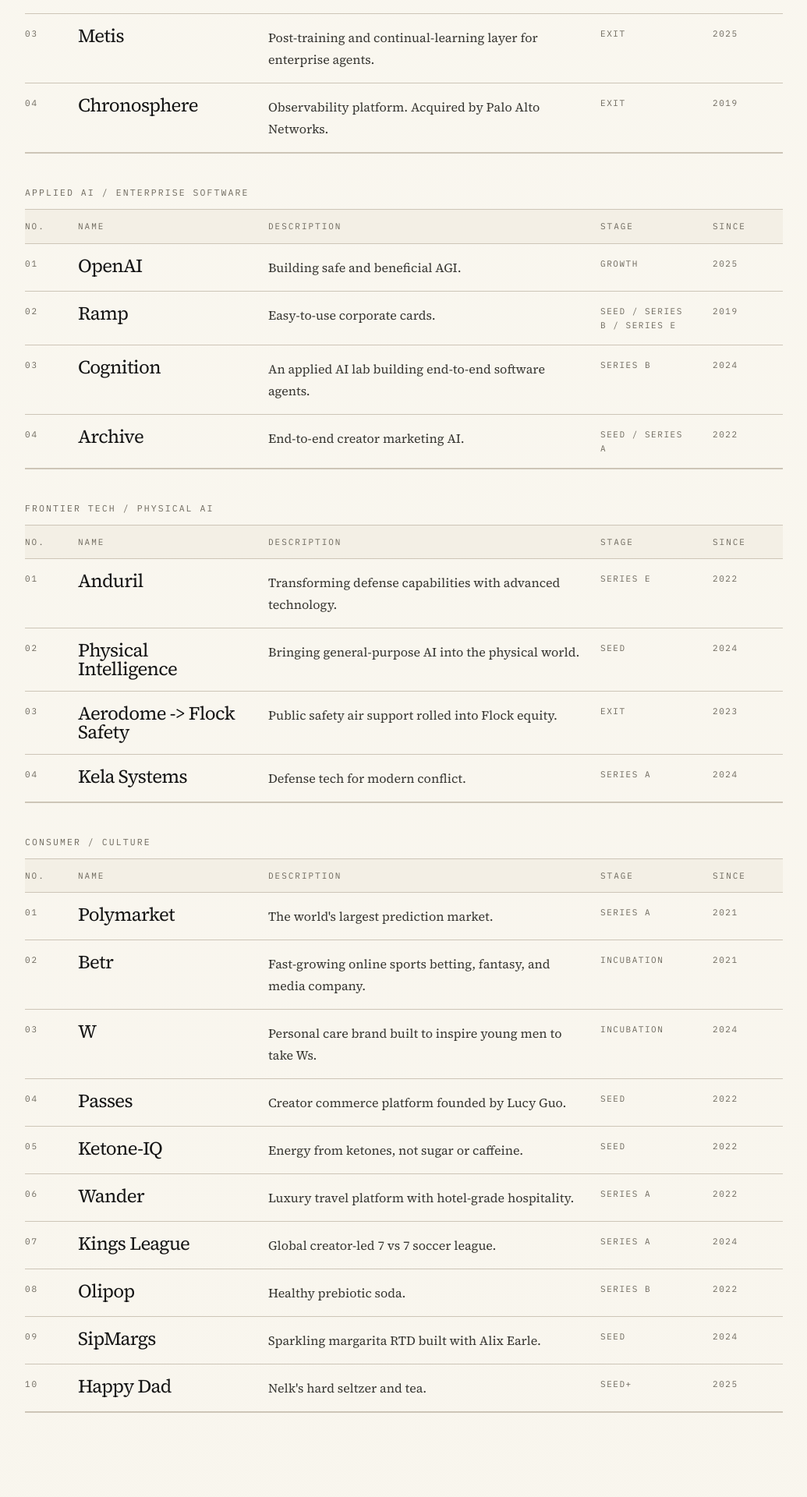
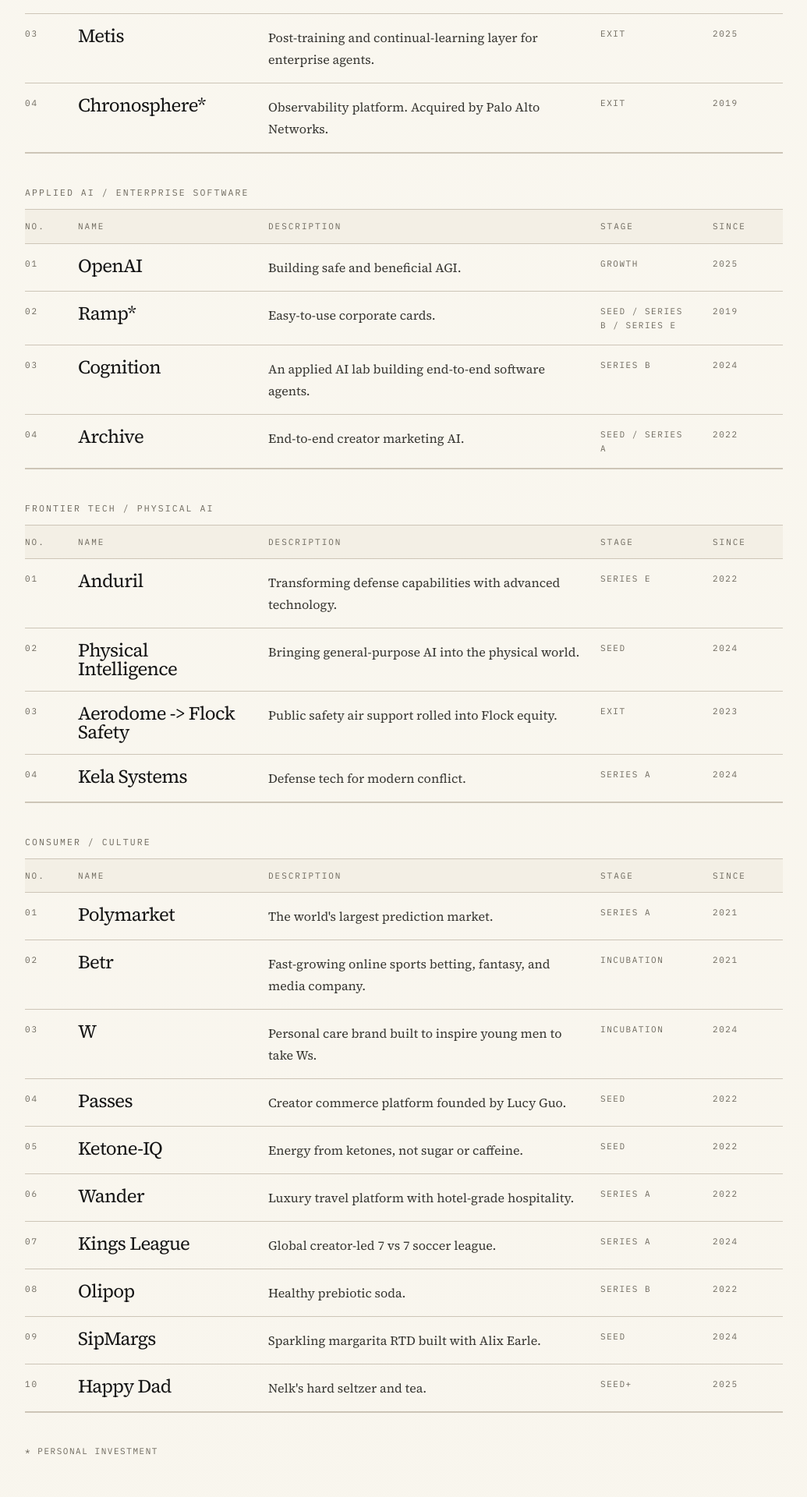
Before and after one commit to geoffreywoo/anti-fund, a Next.js app: page / in a window 1280 px wide. Shown: the part 2820-4740 px from the top of the page at 78% size, without its empty margins (212-1247 px from the left). Built offline with nearby package versions, Linux system fonts and the light colour scheme.

Commit message:
fix: mark personal portfolio investments

```diff
--- a/components/Portfolio.tsx
+++ b/components/Portfolio.tsx
@@ -5,6 +5,7 @@ type Company = {
   description: string;
   stage: string;
   partnered: string;
+  personal?: boolean;
 };
 
 const infraCompanies: Company[] = [
@@ -31,6 +32,7 @@ const infraCompanies: Company[] = [
     description: "Observability platform. Acquired by Palo Alto Networks.",
     stage: "Exit",
     partnered: "2019",
+    personal: true,
   },
 ];
 
@@ -46,6 +48,7 @@ const appliedAiCompanies: Company[] = [
     description: "Easy-to-use corporate cards.",
     stage: "Seed / Series B / Series E",
     partnered: "2019",
+    personal: true,
   },
   {
     name: "Cognition",
@@ -168,6 +171,7 @@ function CompanyRow({
       </span>
       <span className="font-display text-2xl leading-none tracking-[-0.03em] text-ink">
         {company.name}
+        {company.personal ? "*" : ""}
       </span>
       <span className="text-base leading-7 text-ink-soft">{company.description}</span>
       <span className="font-mono text-[11px] uppercase tracking-[0.14em] text-ink-muted">
@@ -265,6 +269,10 @@ export default function Portfolio() {
               companies={frontierCompanies}
             />
             <CompanyGroup title="Consumer / Culture" companies={consumerCompanies} />
+
+            <p className="font-mono text-[11px] uppercase tracking-[0.14em] text-ink-muted">
+              * Personal investment
+            </p>
           </div>
         </div>
       </div>
```
